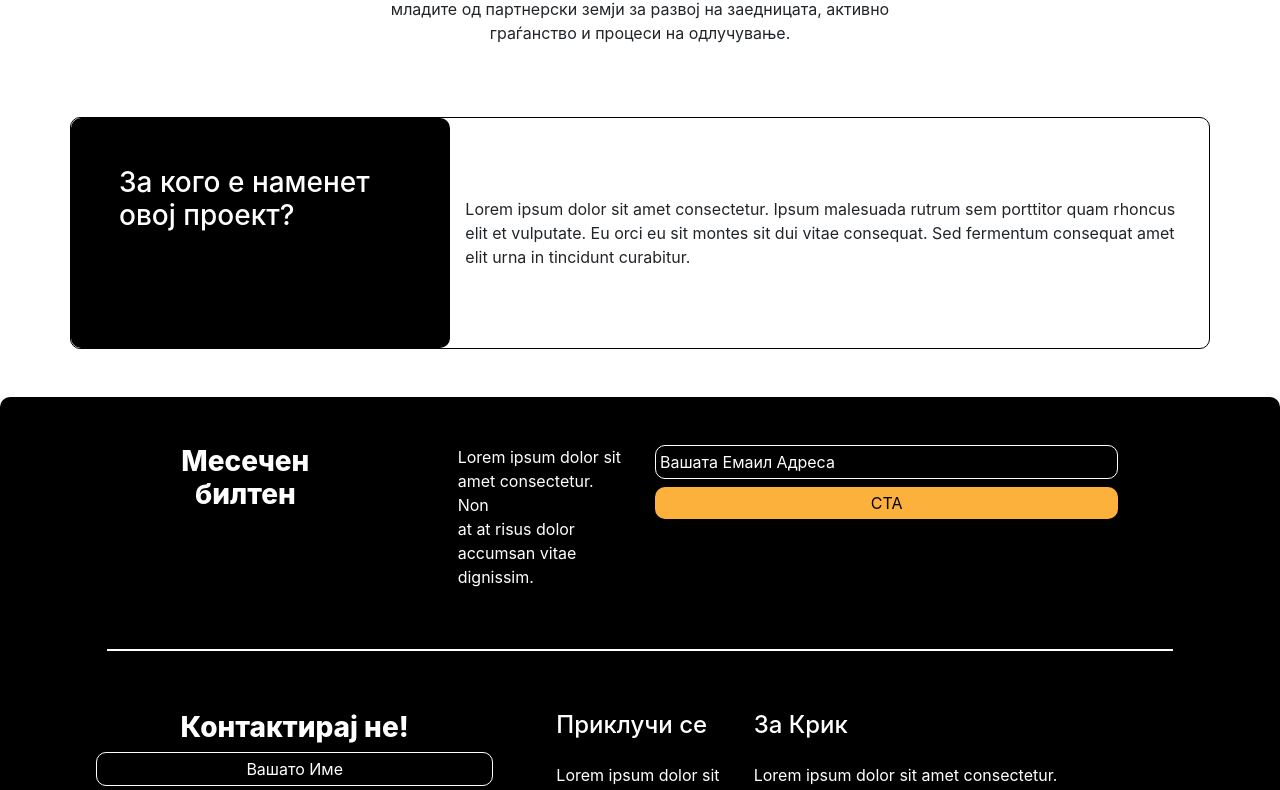
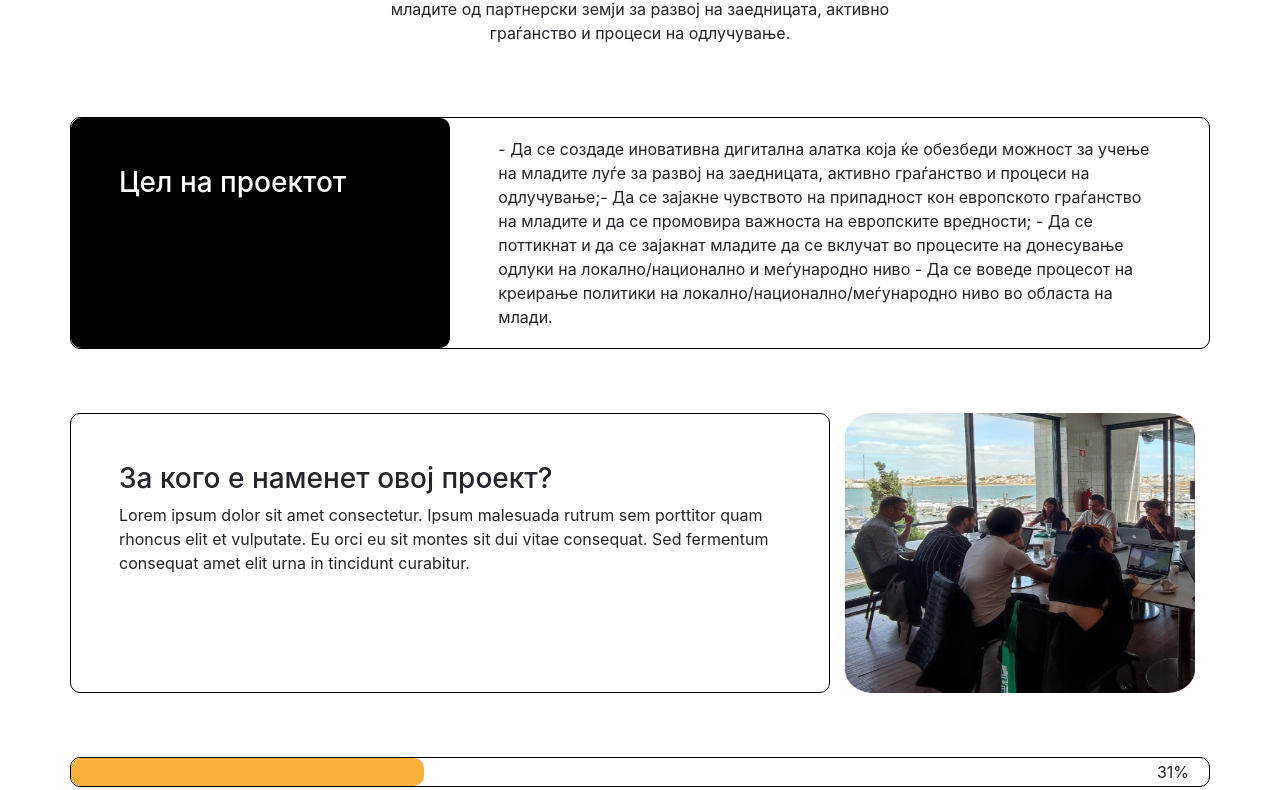
Before and after one commit to Metodij-Gjorgichkov/krik-project, a Next.js app: page /projects/1 in a window 1280 px wide. Shown: the part 678-1468 px from the top of the page. Built offline with nearby package versions, Linux system fonts and the light colour scheme; data requests are answered from the project's data file.

Commit message:
working on proejct detail

```diff
--- a/src/pages/projects/[id].tsx
+++ b/src/pages/projects/[id].tsx
@@ -61,10 +61,51 @@ const ProjectDetail = ({ projectData }: Props) => {
           className="col-4 p-5 bg-black border-radius"
           style={{ height: "230px" }}
         >
-          <h3 className="text-white">{projectData.intentedTo}</h3>
+          <h3 className="text-white">{projectData.project_purpose}</h3>
         </div>
-        <div className="col-8">
+        <div className="col-8 px-5">
+          <span>{projectData.project_purpose_desc}</span>
+        </div>
+      </div>
+
+      <div className="row mt-5 py-3 d-flex align-items-center">
+        <div
+          className="col-8 p-5 border-radius"
+          style={{ border: "1px solid black", height: "280px" }}
+        >
+          <h3>{projectData.intentedTo}</h3>
           <span>{projectData.intentedToDesc}</span>
+        </div>
+        <div className="col-4">
+          <img
+            src={projectData.indentedToPic}
+            alt="project-pic"
+            style={{ width: "100%", height: "280px", display: "block" }}
+          />
+        </div>
+      </div>
+
+      <div className="row mt-5">
+        <div className="col-12 px-0">
+          <div
+            className="border-radius position-relative"
+            style={{ border: "1px solid black", height: "30px" }}
+          >
+            <div
+              className="bg-orange border-radius"
+              style={{
+                width: `${projectData.intrestedPeople}%`,
+                height: "100%",
+              }}
+            >
+              <span
+                className="d-block"
+                style={{ position: "absolute", top: "10%", right: "20px" }}
+              >
+                {projectData.intrestedPeople}%
+              </span>
+            </div>
+          </div>
         </div>
       </div>
     </div>
```
